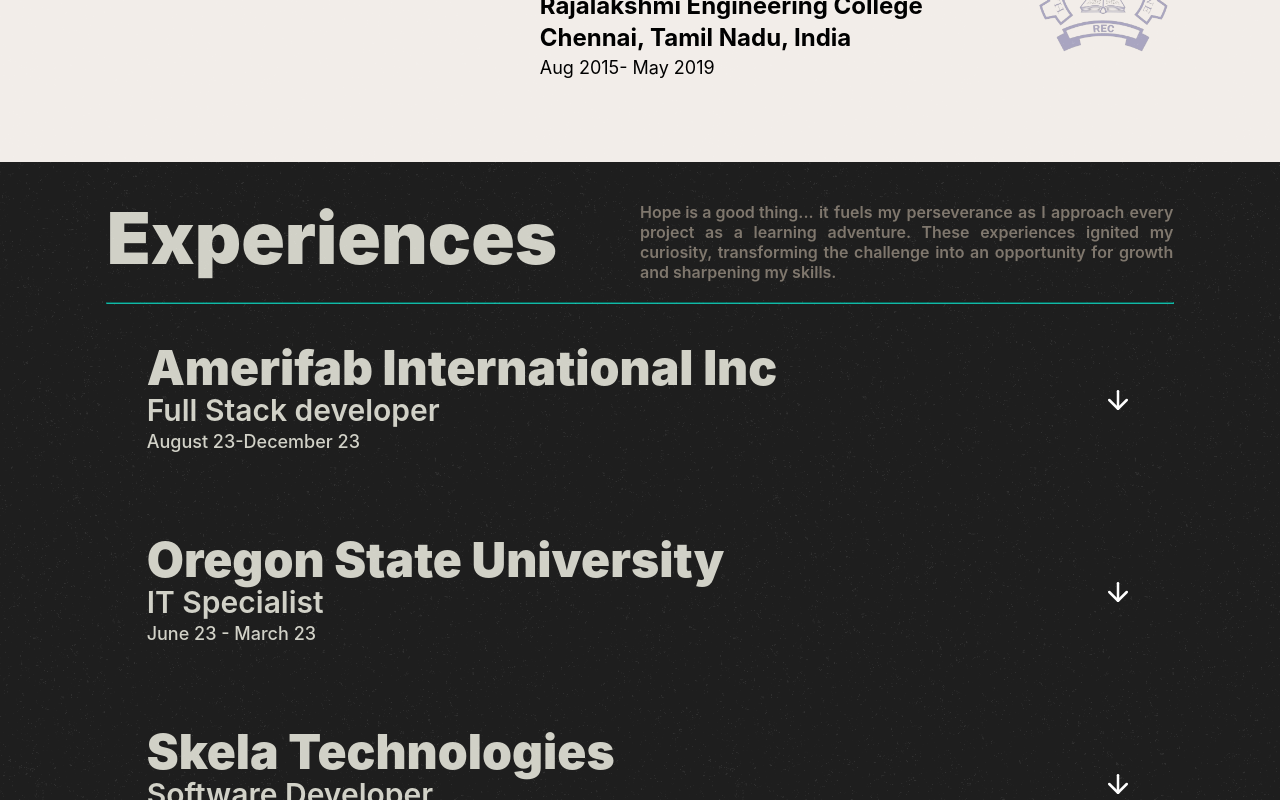
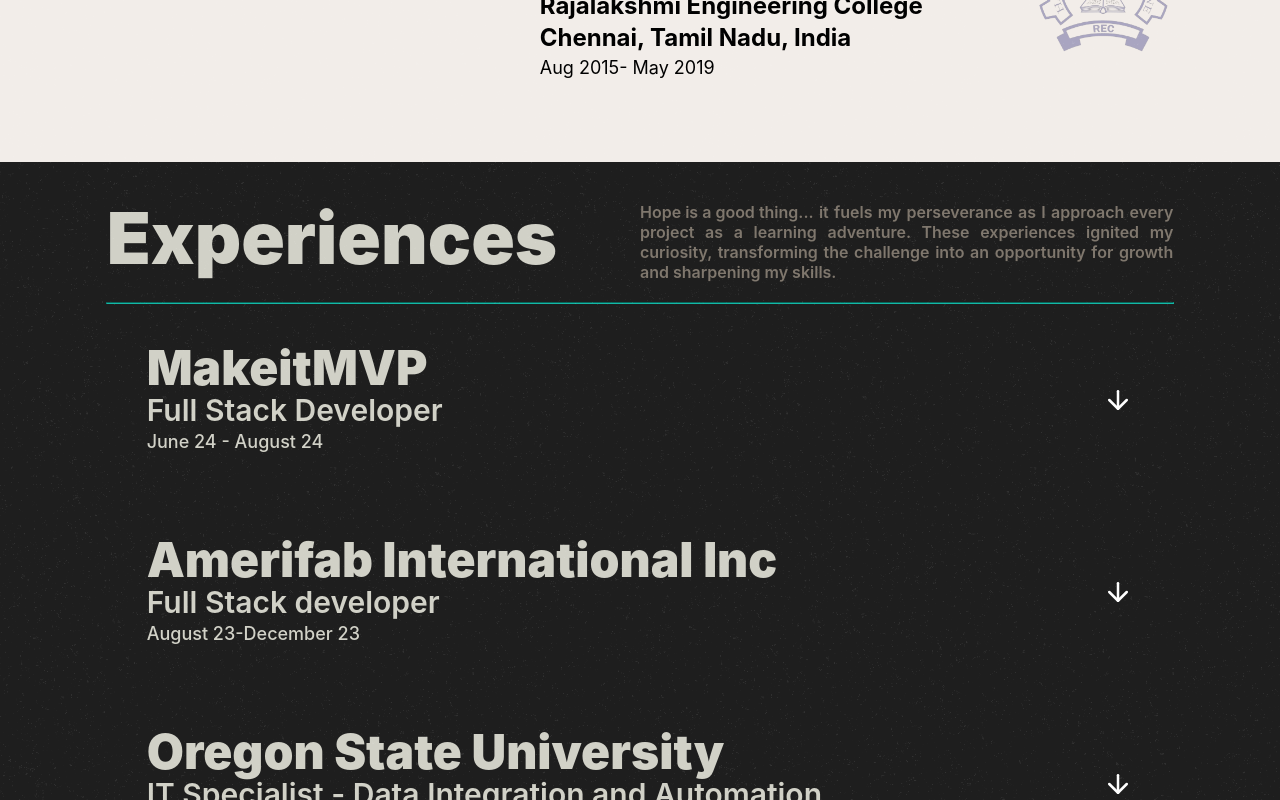
Before and after one commit to jagadeepavula/portfolio-react, a React (Create React App) app: page / in a window 1280 px wide. Shown: the part 2000-2800 px from the top of the page. Built offline with nearby package versions, Linux system fonts and the light colour scheme.

Commit message:
Updated work section and resume

```diff
--- a/src/pages/Home/Work.js
+++ b/src/pages/Home/Work.js
@@ -27,8 +27,51 @@
       <div className="w-fit flex flex-col items-center justify-center">
         <div className="w-fit flex flex-col items-center justify-center">
           <Accordian className="parent flex flex-col items-center justify-center">
+            {/* experience1 */}
             <AccordianItem
               value="1"
+              trigger="MakeitMVP"
+              subText="Full Stack Developer"
+              dateText="June 24 - August 24"
+              additionalContent={
+                <div className="flex flex-row gap-1 sm:gap-4 justify-center items-center">
+                  <span className="px-4 py-2 rounded-3xl bg-teal-50 text-customBlack">
+                    React
+                  </span>
+                  <span className="px-4 py-2 rounded-3xl bg-teal-50 text-customBlack">
+                    Sass
+                  </span>
+                  <span className="px-4 py-2 rounded-3xl bg-teal-50 text-customBlack">
+                    ChatGPT API
+                  </span>
+                  <span className="px-4 py-2 rounded-3xl bg-teal-50 text-customBlack">
+                    Firebase
+                  </span>
+                </div>
+              }
+            >
+              <ul>
+                <li>
+                  Implemented AI-driven user matching using ChatGPT API for
+                  personalized accountability partnerships based on user profile
+                </li>
+                <li>
+                  Engineered a Python backend integrated with Firebase for
+                  secure data storage, supporting robust goal tracking
+                </li>
+                <li>
+                  Developed a Python backend and used Firebase for secure data
+                  storage, supporting goal tracking
+                </li>
+                <li>
+                  Integrated scalable AI features within the platform, improving
+                  performance and user satisfaction
+                </li>
+              </ul>
+            </AccordianItem>
+            {/* experience2 */}
+            <AccordianItem
+              value="2"
               trigger="Amerifab International Inc"
               subText="Full Stack developer"
               dateText="August 23-December 23"
@@ -54,32 +97,43 @@
             >
               <ul>
                 <li>
-                  Designed and architected the application, focusing on
-                  scalability.
+                  Led a transformative project with a five-member team to
+                  enhance production floor efficiency
                 </li>
                 <li>
-                  Utilized Python scripts for data extraction from MyWay and
-                  integrated AWS services like SQS to trigger Lambda functions
-                  for seamless data flow into S3 and Postgres DB.
+                  Oversaw the design and architecture of a scalable application
+                  integrating various AWS services
                 </li>
                 <li>
-                  Implemented robust error handling with SQS DLQ for failovers
-                  and alerts.
+                  Improved operation efficiency by 200% by automating data
+                  retrieval from MyWay with Python scripts, SQS triggers
                 </li>
                 <li>
-                  Developed a REST API with FAST API, used React framework for
-                  frontend development, and leveraged AWS services for hosting
-                  and management.
+                  Optimized development workflow with GitHub Actions for rapid
+                  updates and Docker for streamlined containerization
+                </li>
+                <li>
+                  Boosted backend performance by 40% using Python, FAST API, and
+                  Postgres SQL for efficient code execution
+                </li>
+                <li>
+                  Enhanced UI responsiveness by 30% using HTML, CSS, JavaScript,
+                  and React, resulting in a more engaging user experience.
+                </li>
+                <li>
+                  Increased system reliability by 50% by leveraging AWS
+                  services, including Postgres SQL, Lambda functions, SQS, and
+                  EC2
                 </li>
               </ul>
             </AccordianItem>
 
-            {/* experience2 */}
+            {/* experience3 */}
             <AccordianItem
-              value="2"
+              value="3"
               trigger="Oregon State University"
-              subText="IT Specialist"
-              dateText="June 23 - March 23"
+              subText="IT Specialist - Data Integration and Automation"
+              dateText="June 22 - March 23"
               additionalContent={
                 <div className="flex flex-row gap-1 sm:gap-4 justify-center items-center">
                   <span className="px-4 py-2 rounded-3xl bg-teal-50 text-customBlack">
@@ -96,23 +150,28 @@
             >
               <ul>
                 <li>
-                  Successfully managing hybrid Mac/Windows IT systems, serving a
-                  workforce of over 200 employees
+                  Led data cleansing initiatives using SQL queries to eliminate
+                  duplicate entries and ensure database integrity
                 </li>
                 <li>
-                  Continuously learn new tools and systems, gaining in-depth
-                  knowledge to assist users and manage permissions effectively
+                  Generated and dispatched weekly data retrieval reports,
+                  enabling the dev team to optimize code for efficient data
+                  storage
                 </li>
                 <li>
-                  Proficiently store and manage vast amounts of data, utilizing
-                  SQL queries to extract information and solve complex problems
+                  Developed SQL queries to extract and organize time-in/time-out
+                  data of employees, facilitating strategic employee scheduling
+                </li>
+                <li>
+                  Enhanced data integrity and efficiency by developing a data
+                  cleansing strategy with SQL and Python, removing duplicates
                 </li>
               </ul>
             </AccordianItem>
 
-            {/* experience3 */}
+            {/* experience4 */}
             <AccordianItem
-              value="3"
+              value="4"
               trigger="Skela Technologies"
               subText="Software Developer"
               dateText="April 20 - March 21"
@@ -141,17 +200,16 @@
             >
               <ul>
                 <li>
-                  Developed Java-based RESTful APIs, leveraging HTML, CSS, and
-                  JavaScript for responsive web applications.
+                  Developed Java RESTful APIs and responsive web apps with HTML,
+                  CSS, and JavaScript, boosting performance by 40%
                 </li>
                 <li>
-                  Designed and optimized SQL database schemas in PostgreSQL,
-                  ensuring efficient data access and retrieval
+                  Optimized SQL database schemas in PostgreSQL, resulting in 30%
+                  faster data access and retrieval.
                 </li>
                 <li>
-                  Seamlessly integrated AWS services, including Amazon S3 for
-                  scalable storage and EC2 for hosting applications, enhancing
-                  system architecture and scalability
+                  Integrated AWS services (S3 for storage, EC2 for hosting),
+                  enhancing system architecture and scalability by 50%
                 </li>
                 <li>
                   Employed a comprehensive Java stack, utilizing Maven for
@@ -161,12 +219,22 @@
                   Spring framework and Spring Boot for scalable and streamlined
                   enterprise application development
                 </li>
+                <li>
+                  Utilized a comprehensive Java stack: Maven for project
+                  management, JDBC for database connectivity, Servlets for HTTP
+                  requests, Hibernate for ORM, and Spring Boot for scalable
+                  enterprise application development
+                </li>
+                <li>
+                  Used Postman and JUnit for API testing, ensuring Java-based
+                  RESTful API functionality, performance with automated scripts
+                </li>
               </ul>
             </AccordianItem>
 
-            {/* experience4 */}
+            {/* experience5 */}
             <AccordianItem
-              value="4"
+              value="5"
               trigger="Slarity"
               subText="Front-End Developer"
               dateText="December 18 - March 20"
@@ -192,20 +260,30 @@
             >
               <ul>
                 <li>
-                  Designed and developed logos, online advertisements, and
-                  interactive social media posts, meeting the high standards and
-                  requirements of the company using Adobe Creative Cloud.
+                  Implemented a custom caching mechanism in JavaScript, reducing
+                  API response time by 30%, improving overall performance
                 </li>
                 <li>
-                  Produced various website icons and collaborated with
-                  colleagues on front-end development and implementation of
-                  other collateral using Figma.
+                  Enhanced front-end apps, reducing load times and improving
+                  conversions by 20% with ReactJS HTML CSS and Javascript
                 </li>
                 <li>
-                  Contributed to web development projects as a key member of the
-                  development team, leveraging expertise in HTML, CSS, and
-                  Javascript, while implementing rigorous test cases to validate
-                  software quality and functionality
+                  Boosted profits by 15% using ReactJS and FramerMotion to
+                  improve website performance and design, boosting user
+                  engagement
+                </li>
+                <li>
+                  Created quality mockups and prototypes by using Figma to
+                  validate functionality, leading to a 14% rise in prototype
+                  approval
+                </li>
+                <li>
+                  Increased testing efficiency by 40% with Selenium automation,
+                  improving coverage and detecting issues faster
+                </li>
+                <li>
+                  Enhanced brand visibility and user engagement by 50% by logo
+                  design, branding, and media posts using Adobe Creative Tools
                 </li>
               </ul>
             </AccordianItem>
```
Also changed, not shown: 1 other file (tests, documents, lock files or other folders).
